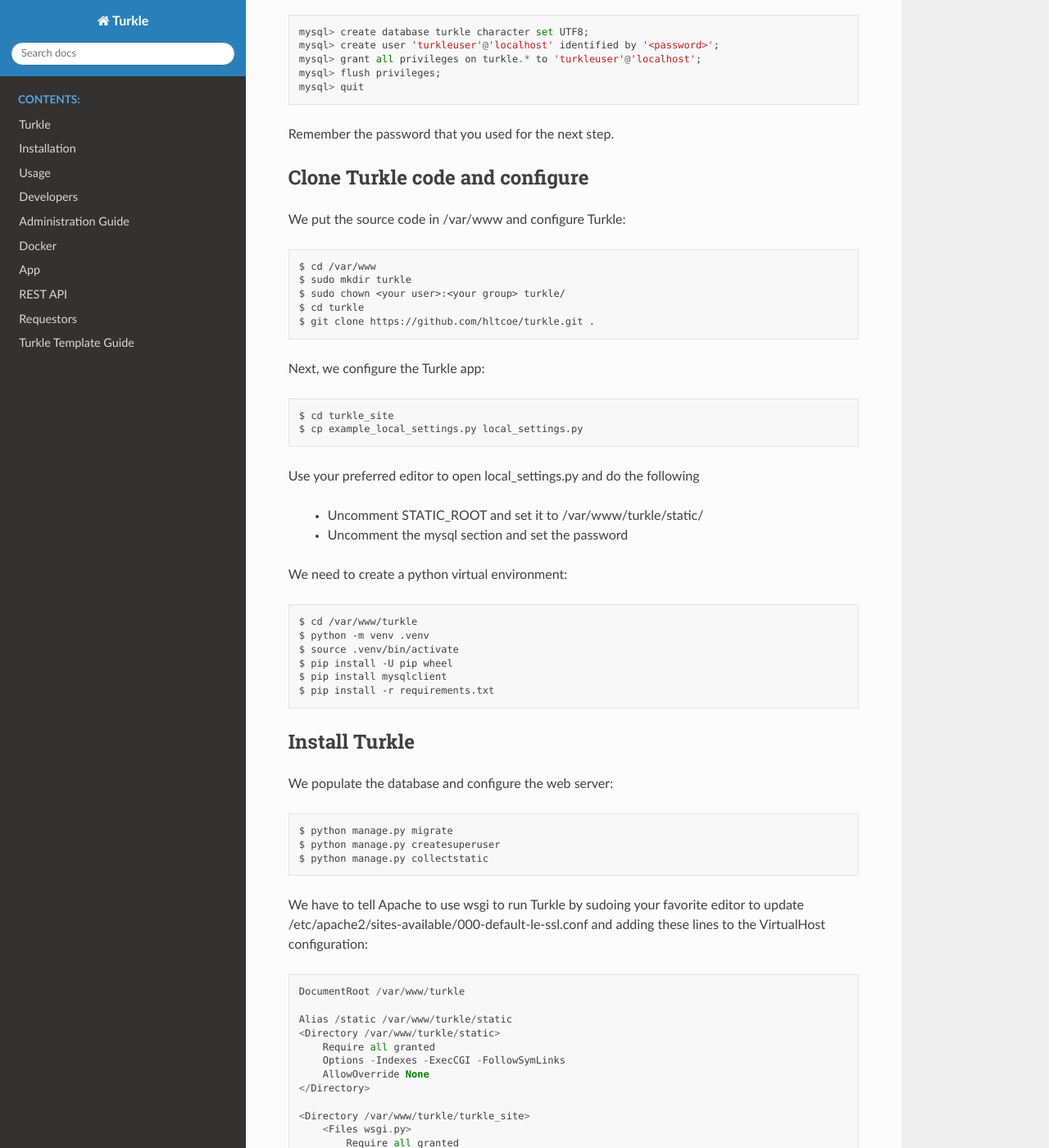
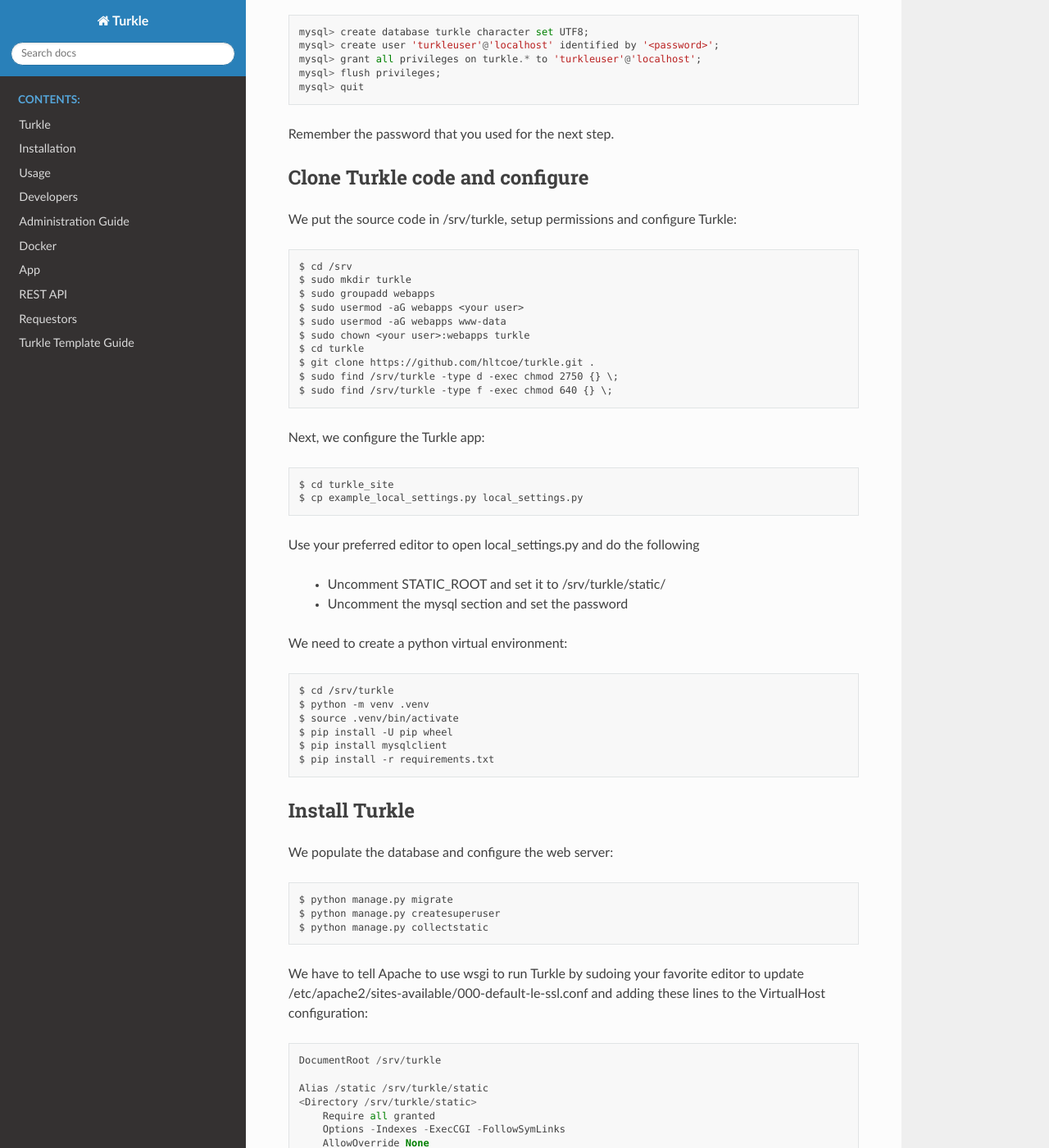
Before and after one commit to hltcoe/turkle, a Sphinx documentation site: the page built from docs/QUICK_START.rst, in a window 1280 px wide and 1400 px high, scrolled down 1083 px. Shown: the whole window at 82% size. Built offline with Sphinx 7.4.7 and the Read the Docs theme 3.1.0, drawn with Linux system fonts in a browser that asks for light colours; some of the changed text lies outside the part shown.

Commit message:
moved the location to FHS recommended location

```diff
--- a/docs/QUICK_START.rst
+++ b/docs/QUICK_START.rst
@@ -52,14 +52,18 @@
 
 Clone Turkle code and configure
 ----------------------------------
-We put the source code in /var/www and configure Turkle::
+We put the source code in /srv/turkle, setup permissions and configure Turkle::
 
-    $ cd /var/www
+    $ cd /srv
     $ sudo mkdir turkle
-    $ sudo chown <your user>:<your group> turkle/
+    $ sudo groupadd webapps
+    $ sudo usermod -aG webapps <your user>
+    $ sudo usermod -aG webapps www-data
+    $ sudo chown <your user>:webapps turkle
     $ cd turkle
     $ git clone https://github.com/hltcoe/turkle.git .
-
+    $ sudo find /srv/turkle -type d -exec chmod 2750 {} \;
+    $ sudo find /srv/turkle -type f -exec chmod 640 {} \;
 
 Next, we configure the Turkle app::
 
@@ -68,12 +72,12 @@
 
 Use your preferred editor to open local_settings.py and do the following
 
- * Uncomment STATIC_ROOT and set it to /var/www/turkle/static/
+ * Uncomment STATIC_ROOT and set it to /srv/turkle/static/
  * Uncomment the mysql section and set the password
 
 We need to create a python virtual environment::
 
-    $ cd /var/www/turkle
+    $ cd /srv/turkle
     $ python -m venv .venv
     $ source .venv/bin/activate
     $ pip install -U pip wheel
@@ -93,16 +97,16 @@
 to update /etc/apache2/sites-available/000-default-le-ssl.conf and adding these
 lines to the VirtualHost configuration::
 
-    DocumentRoot /var/www/turkle
+    DocumentRoot /srv/turkle
 
-    Alias /static /var/www/turkle/static
-    <Directory /var/www/turkle/static>
+    Alias /static /srv/turkle/static
+    <Directory /srv/turkle/static>
         Require all granted
         Options -Indexes -ExecCGI -FollowSymLinks
         AllowOverride None
     </Directory>
 
-    <Directory /var/www/turkle/turkle_site>
+    <Directory /srv/turkle/turkle_site>
         <Files wsgi.py>
             Require all granted
         </Files>
@@ -110,9 +114,9 @@
         AllowOverride None
     </Directory>
 
-    WSGIDaemonProcess turkle python-home=/var/www/turkle/.venv python-path=/var/www/turkle
+    WSGIDaemonProcess turkle python-home=/srv/turkle/.venv python-path=/srv/turkle
     WSGIProcessGroup turkle
-    WSGIScriptAlias / /var/www/turkle/turkle_site/wsgi.py
+    WSGIScriptAlias / /srv/turkle/turkle_site/wsgi.py
 
 Finally, restart the web server and Turkle should be running::
 
```
Also changed, not shown: other parts of docs/QUICK_START.rst (+2 -2 lines).
